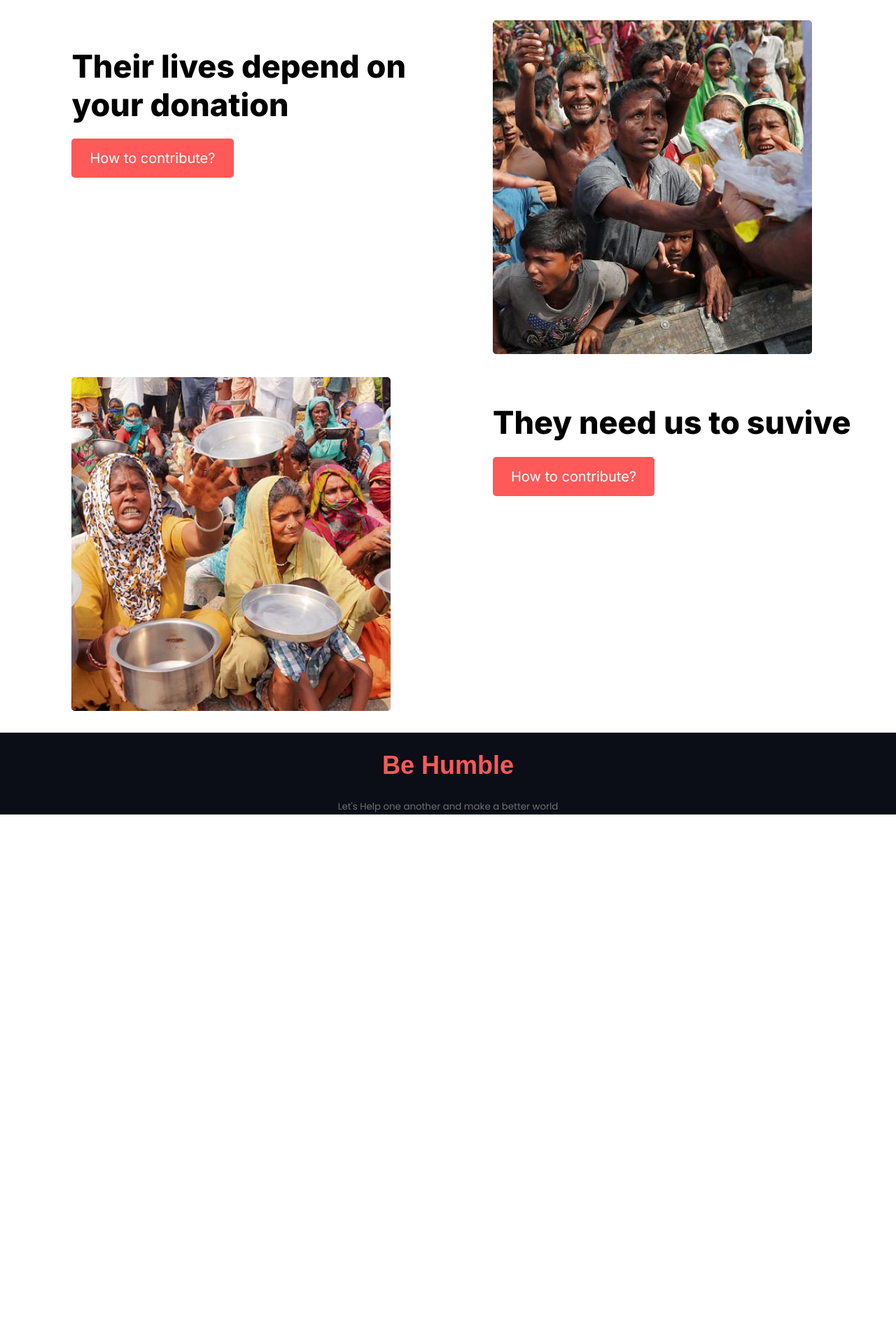
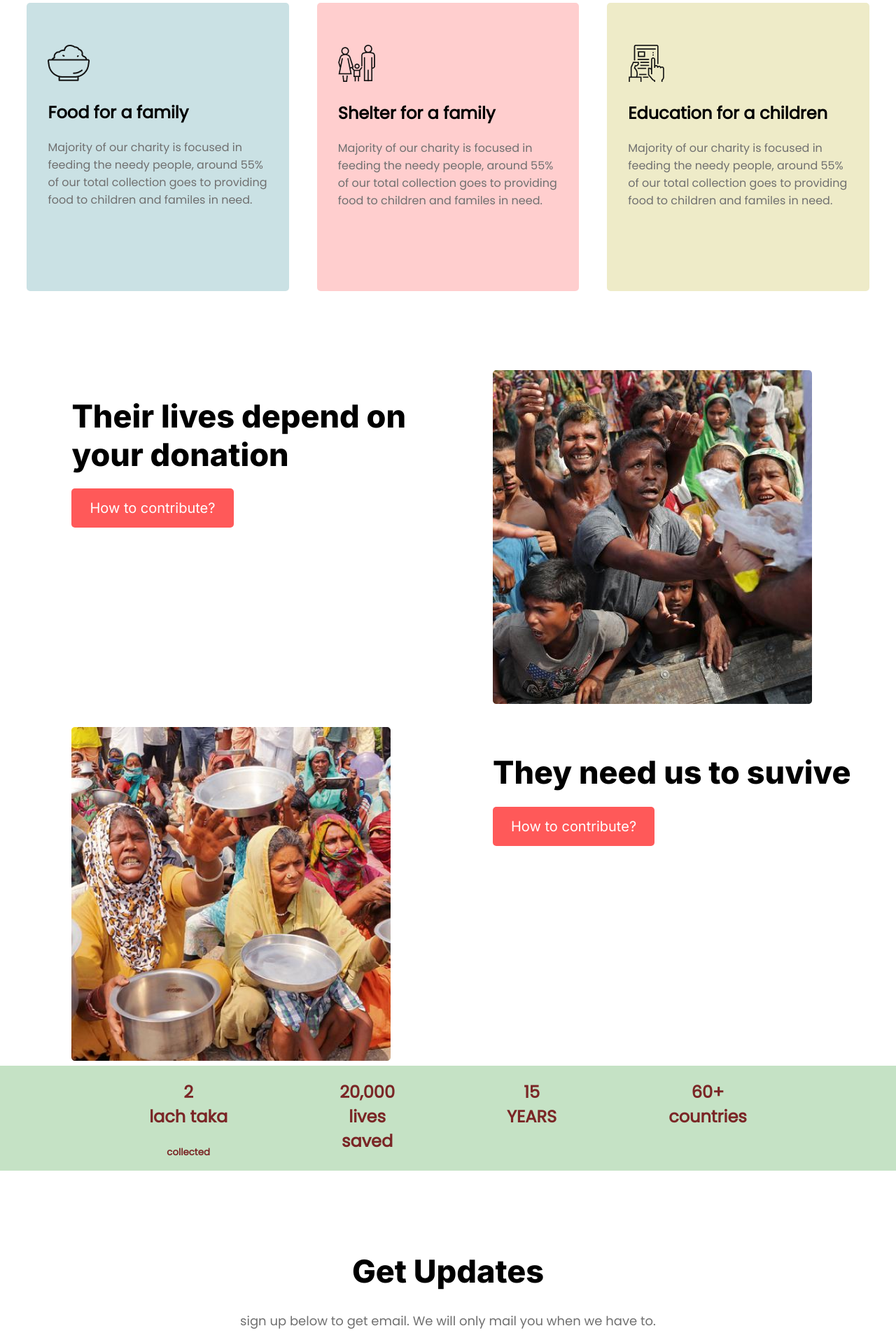
Before and after one commit to S0vers/Donation_Website, a plain HTML site: page index.html in a window 1280 px wide. Shown: the part 1716-3621 px from the top of the page at 70% size. Before the commit the page ends 2880 px from the top, so only its background shows below. Drawn offline with Linux system fonts and the light colour scheme; a web font is replaced by a local one.

Commit message:
added three boxes

```diff
--- a/index.html
+++ b/index.html
@@ -45,25 +45,21 @@
         <h1 class="bold-title">Our Donate Plan</h1>
         <p class="important-paragraph"> Below you can see what and who we focus on and where your donations will be spent. </p>
     </div>
-
-
-
-
-
-
-
-
-
-
-
-
-
-
-
-
-
-
-
+    <section class="boxes">
+        <div class="box skyblue margin-left">
+            <img src="icons/food.png" alt="food icon">
+            <h2>Food for a family</h2>
+            <p>Majority of our charity is focused in feeding the needy people, around 55% of our total collection goes to providing food to children and familes in need.</p>
+        </div><div class="box pastelred">
+            <img src="icons/shelter.png" alt="shelter icon">
+            <h2>Shelter for a family</h2>
+            <p>Majority of our charity is focused in feeding the needy people, around 55% of our total collection goes to providing food to children and familes in need.</p>
+        </div><div class="box pastelyellow margin-right">
+            <img src="icons/Frame-1.png" alt="Education icon">
+            <h2>Education for a children</h2>
+            <p>Majority of our charity is focused in feeding the needy people, around 55% of our total collection goes to providing food to children and familes in need.</p>
+        </div>
+    </section>
     <section class="about-work">
         <div class="contribution">
             <div class="half-width margin-left">
@@ -86,6 +82,24 @@
             </div>
         </div>
     </section>
+    <section class="acheivments">
+        <div class="text">
+            <h2>2 <br>lach taka</h2> <small>collected</small>
+        </div>
+        <div class="text">
+            <h2>20,000 <br>lives <br>saved</h2>
+        </div>
+        <div class="text">
+            <h2>15 <br> YEARS</h2>
+        </div>
+        <div class="text">
+            <h2>60+ <br> countries</h2>
+        </div>
+    </section>
+    <div class="our-objectives">
+        <h1 class="bold-title">Get Updates</h1>
+        <p class="important-paragraph"> sign up below to get email. We will only mail you when we have to.</p>
+    </div>
 </body>
 <footer>
     <h1>Be Humble</h1>
--- a/style.css
+++ b/style.css
@@ -121,6 +121,49 @@ body h1 {
     padding-top: 86px;
     text-align: center;
 }
+.boxes{
+    display: flex;
+    justify-content: center;
+    padding-bottom: 88px;
+}
+.skyblue{
+    background-color: #4f9da64d;
+}
+.pastelred{
+    background-color: #ff59594b;
+}
+.pastelyellow{
+    background-color: rgba(218, 212, 137, 0.466);
+}
+.box{
+    height: 352px;
+    width: 360px;
+    border-radius: 5px;
+    margin-left: 20px;
+    margin-right: 20px;
+    text-align: left;
+    padding-top: 60px;
+    padding-left: 30px;
+    padding-right: 20px;
+}
+.box h2{
+    color: black;
+}
+.acheivments{
+    display: flex;
+    justify-content: center;
+    height: 150px;
+    background-color: rgba(0, 128, 0, 0.226);
+
+}
+.text{
+    text-align: center;
+    border: none;
+    padding-left: 80px;
+    padding-right: 80px;
+    color: rgb(122, 38, 38);
+    font-weight: 600;
+}
 
 .margin-right{
     margin-right: 3%;
```
